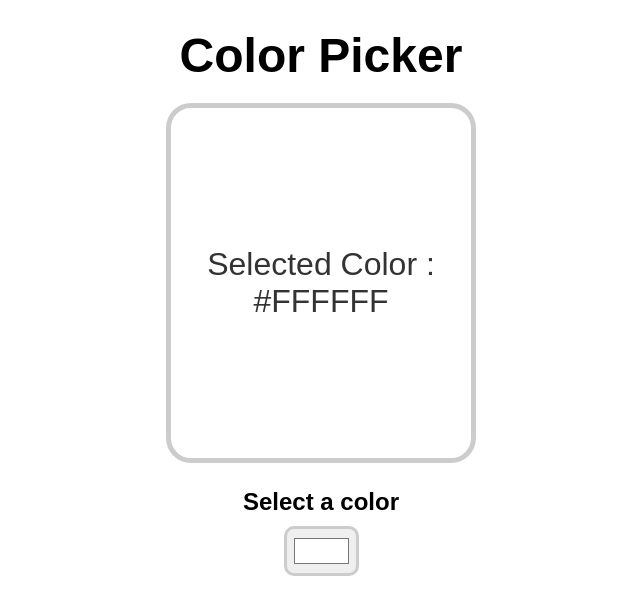
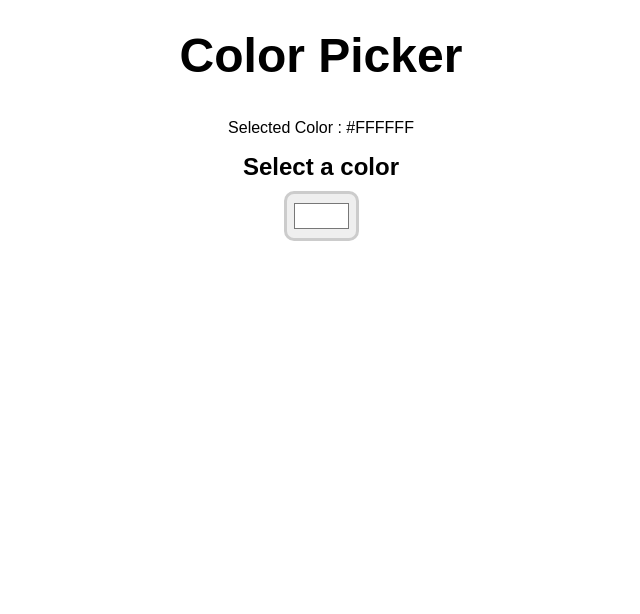
Before and after one commit to messafa-mohammed/hooks, a React (Vite) app: page / in a window 1280 px wide. Shown: the top 614 px of the page, without its empty margins (319-959 px from the left). Built offline with nearby package versions, Linux system fonts and the light colour scheme.

Commit message:
useState an object

```diff
--- a/src/ColorPicker.jsx
+++ b/src/ColorPicker.jsx
@@ -7,7 +7,7 @@ function ColorPicker(){
     return(
     <div className="color-picker-container">
         <h1>Color Picker</h1>
-        <div className="color-display" style={{backgroundColor: color}}>
+        <div className="" style={{backgroundColor: color}}>
             <p>Selected  Color : {color}</p>
         </div>
         <label>Select a color</label>
```
